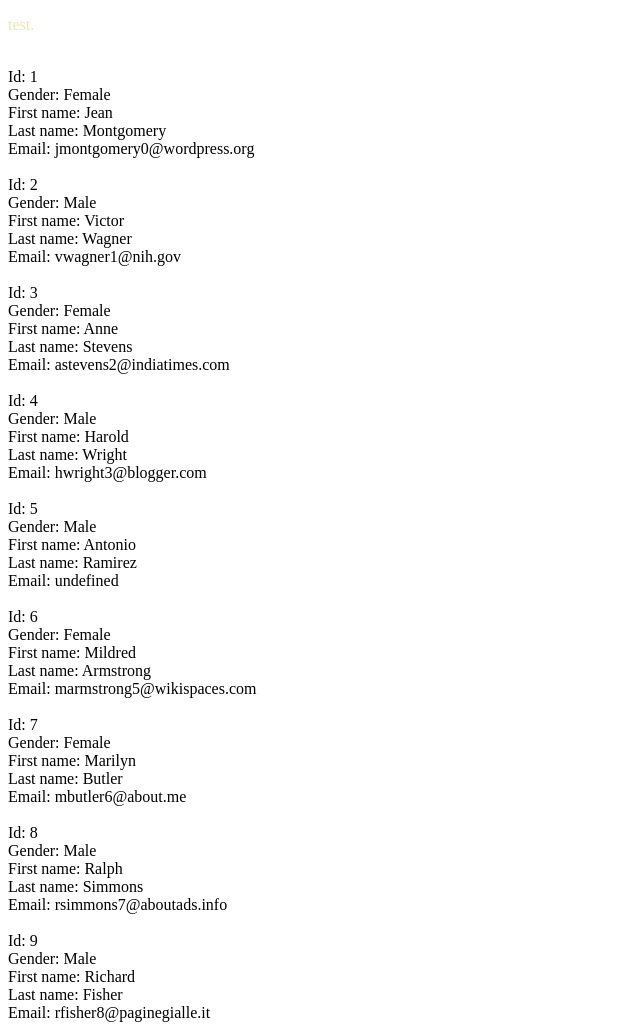
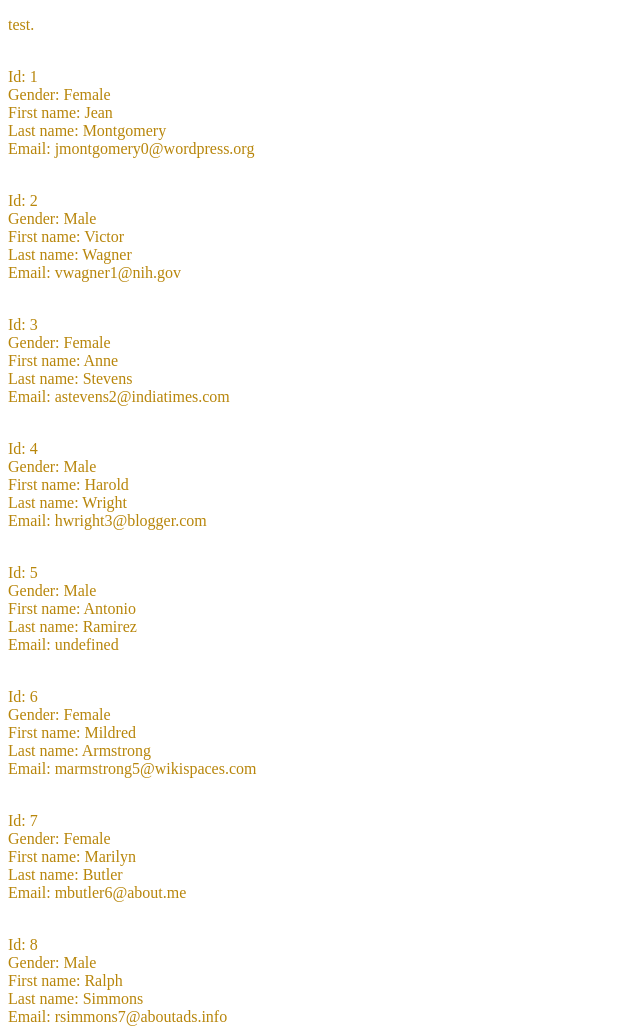
Before and after one commit to Rothermal/week3_jqueryRefresher, a website: page index.html in a window 1280 px wide. Shown: the top 1029 px of the page, without its empty margins (0-640 px from the left). Drawn offline with nearby package versions, Linux system fonts and the light colour scheme.

Commit message:
working on css

```diff
--- a/app.js
+++ b/app.js
@@ -24,7 +24,7 @@ function init () {
             //console.log(id, gender, first_name, last_name, email);
          $content = '<br/>'+'Id: '+ id + '<br/>' + 'Gender: '+ gender +'<br/>' + 'First name: ' + first_name + '<br/>'+ 'Last name: ' + last_name + '<br/>' + 'Email: '+ email + '<br/>';
 
-         $('.people').append($content);
+         $('.people').append('<p>'+$content+'</p>');
 
 
 
--- a/style.css
+++ b/style.css
@@ -1,3 +1,3 @@
 p{
-    color:palegoldenrod;
+    color:darkgoldenrod;
 }
```
